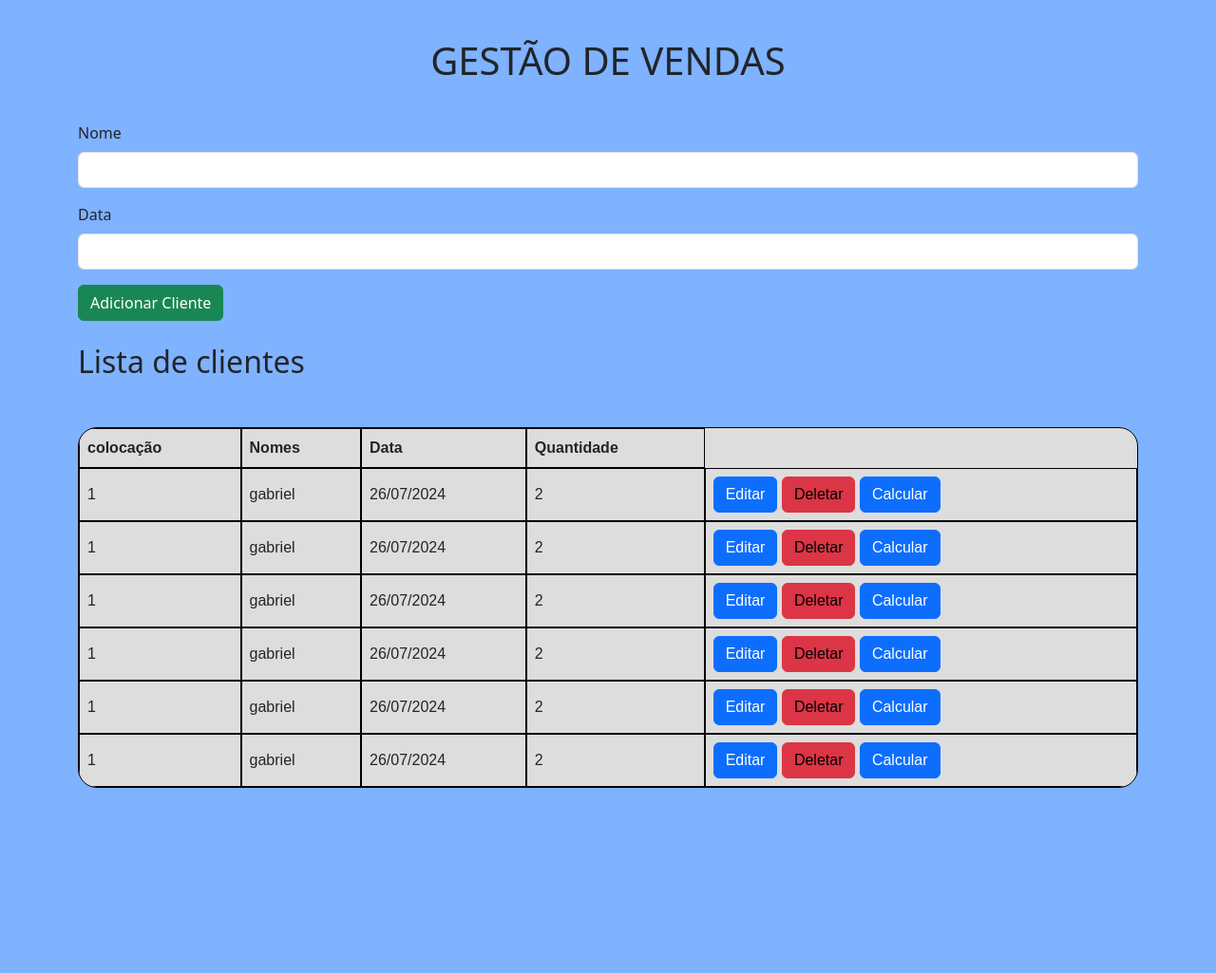
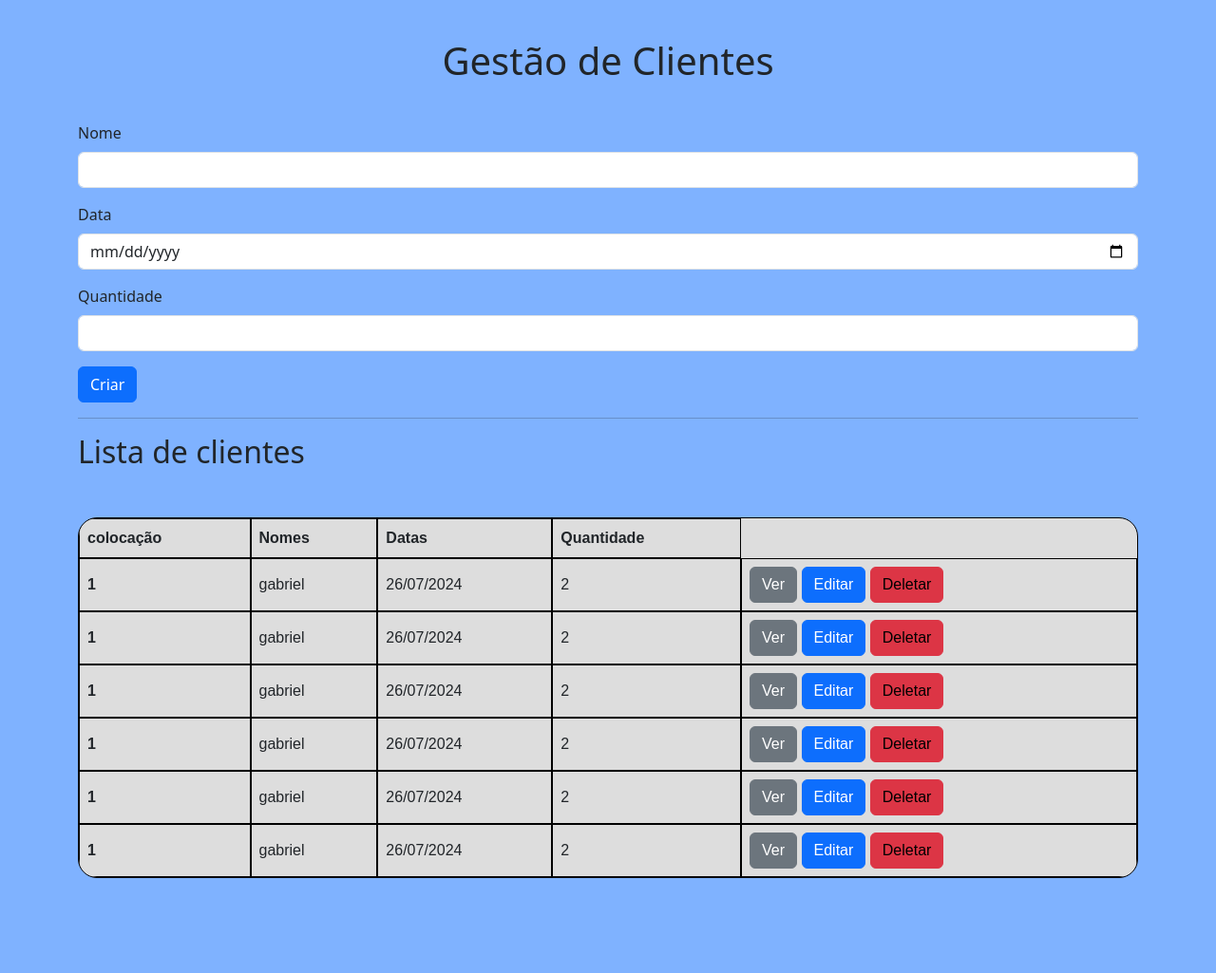
Before and after one commit to gabrielperes16/User_Management, a Flask app: page / in a window 1280 px wide. Shown: the whole page at 95% size. Before the commit the page ends 830 px from the top, so only its background shows below. Run offline with Flask 3, Linux system fonts and the light colour scheme.

Commit message:
Add files via upload

```diff
--- a/novo projeto/routes/cliente.py
+++ b/novo projeto/routes/cliente.py
@@ -1,49 +1,77 @@
-from flask import Blueprint, render_template, request, redirect, url_for
+from flask import Blueprint, render_template, request
 from database.cliente import CLIENTES
 
 cliente_route = Blueprint('cliente', __name__)
 
-# Documentation ⭳
-"""
-Rotas Clientes
-
-    - /clientes/ (GET) - Listar os clientes
-    - /clientes/ (POST) - Inserir um novo cliente
-    - /clientes/new (GET) - Formulário para novo cliente
-    - /clientes/<int:cliente_id> (GET) - Obter os dados de um cliente
-    - /clientes/<int:cliente_id>/edit (GET) - Renderizar um formulário para editar
-    - /clientes/<int:cliente_id>/update (PUT) - Atualizar os dados do cliente
-    - /clientes/<int:cliente_id>/delete (DELETE) - Deletar o cliente
-"""
-
 @cliente_route.route('/')
 def lista_clientes():
-    return render_template('lista_cliente.html', clientes=CLIENTES)
+    """ listar os clientes """
+    return render_template('lista_clientes.html', clientes=CLIENTES)
+
 
 @cliente_route.route('/', methods=['POST'])
-def inserir_clientes():
-    print(request.json)
-    return('ok')
+def inserir_cliente():
+    """ inserir os dados do cliente """
+
+    data = request.json
+
+    novo_usuario = {
+        "id": len(CLIENTES) + 1,
+        "nome": data['nome'],
+        "data": data['data'],
+        "quantidade": data['quantidade'],
+    }
+
+    CLIENTES.append(novo_usuario)
+    return render_template('item_cliente.html', cliente=novo_usuario)
+
+
 @cliente_route.route('/new')
 def form_cliente():
-    return render_template('form_edit_cliente.html')
+    """ formulario para cadastrar um cliente """
+    return render_template('form_cliente.html')
+
 
 @cliente_route.route('/<int:cliente_id>')
-def detalhe_clientes(cliente_id):
-    # Logic to get client details
-    return render_template('detalhe_cliente.html', cliente_id=cliente_id)
+def detalhe_cliente(cliente_id):
+    """ exibir detalhes do cliente """
+
+    cliente = list(filter(lambda c: c['id'] == cliente_id, CLIENTES))[0]
+    return render_template('detalhe_cliente.html', cliente=cliente)
+
 
 @cliente_route.route('/<int:cliente_id>/edit')
 def form_edit_cliente(cliente_id):
-    # Logic to get client details for editing
-    return render_template('form_edit_cliente.html', cliente_id=cliente_id)
+    """ formulario para editar um cliente """
+    cliente = None
+    for c in CLIENTES:
+        if c['id'] == cliente_id:
+            cliente = c
+
+    return render_template('form_cliente.html', cliente=cliente)
 
 @cliente_route.route('/<int:cliente_id>/update', methods=['PUT'])
-def atualizar_clientes(cliente_id):
-    # Logic to update client details
-    return redirect(url_for('cliente.detalhe_clientes', cliente_id=cliente_id))
+def atualizar_cliente(cliente_id):
+    """ atualizar informacoes do cliente """
+    cliente_editado = None
+    # obter dados do formulario de edicao
+    data = request.json
+
+    # obter usuario pelo id
+    for c in CLIENTES:
+        if c['id'] == cliente_id:
+            c['nome'] = data['nome']
+            c['data'] = data['data']
+            c["quantidade"]= data['quantidade']
+
+            cliente_editado = c
+
+    # editar usuario
+    return render_template('item_cliente.html', cliente=cliente_editado)
+
 
 @cliente_route.route('/<int:cliente_id>/delete', methods=['DELETE'])
-def deletar_clientes(cliente_id):
-    # Logic to delete client
-    return redirect(url_for('cliente.lista_clientes'))
+def deletar_cliente(cliente_id):
+    global CLIENTES
+    CLIENTES = [ c for c in CLIENTES if c['id'] != cliente_id ]
+    return {'deleted': 'ok'}
--- a/novo projeto/static/css/app.css
+++ b/novo projeto/static/css/app.css
@@ -35,6 +35,7 @@ table {
   border-collapse: separate;
   border-spacing: 0;
   overflow: hidden;
+  margin-bottom: 100px;
 }
 
 th, td {
--- a/novo projeto/templates/detalhe_cliente.html
+++ b/novo projeto/templates/detalhe_cliente.html
@@ -0,0 +1,5 @@
+<ul>
+    <li>ID: {{cliente.id}}</li>
+    <li>NOME: {{cliente.nome}}</li>
+    <li>DATA: {{cliente.data}}</li>
+</ul>
--- /dev/null
+++ b/novo projeto/templates/form_cliente.html
@@ -0,0 +1,36 @@
+<form class="c-form"
+        {% if cliente %}
+            action="{{ url_for('cliente.atualizar_cliente', cliente_id=cliente.id) }}"
+        {% else %}
+            action="{{ url_for('cliente.inserir_cliente') }}"
+        {% endif %}
+
+        method="{% if cliente %}PUT{% else %}POST{% endif %}"
+
+        {% if cliente %}
+            c-swap="#cliente-{{cliente.id}}"
+        {% else %}
+            c-append="#lista-clientes"
+        {% endif %}
+
+        c-reload-container="true">
+
+        <div class="mb-3">
+            <label class="form-label">Nome</label>
+            <input type="text" class="form-control" name="nome" {% if cliente %}value="{{ cliente.nome }}"{% endif %} required>
+        </div>
+
+        <div class="mb-3">
+            <label id="label-target" class="form-label">Data</label>
+            <input type="date" class="form-control" name="data" {% if cliente %}value="{{ cliente.data }}"{% endif %} required>
+        </div>
+
+        <div class="mb-3">
+            <label id="label-target" class="form-label">Quantidade</label>
+            <input type="number" class="form-control" name="quantidade" {% if cliente %}value="{{ cliente.quantidade }}"{% endif %} required>
+        </div>
+
+    <button type="submit" class="btn btn-primary">
+        {% if cliente %}Salvar{% else %}Criar{% endif %}
+    </button>
+</form>
--- a/novo projeto/templates/index.html
+++ b/novo projeto/templates/index.html
@@ -1,23 +1,48 @@
-<!DOCTYPE html>
+<!doctype html>
 <html lang="en">
+  <head>
+    <meta charset="utf-8">
+    <meta name="viewport" content="width=device-width, initial-scale=1">
+    <title>Bootstrap demo</title>
+    <link href="https://cdn.jsdelivr.net/npm/bootstrap@5.3.2/dist/css/bootstrap.min.css" rel="stylesheet" integrity="sha384-T3c6CoIi6uLrA9TneNEoa7RxnatzjcDSCmG1MXxSR1GAsXEV/Dwwykc2MPK8M2HN" crossorigin="anonymous">
+    <link rel="stylesheet" href="{{ url_for('static', filename='css/app.css')  }}">
+  </head>
+  <body>
 
-<head>
-  <meta charset="UTF-8">
-  <meta name="viewport" content="width=device-width, initial-scale=1.0">
-  <title>{{ titulo }}</title>
-  <link href="https://cdn.jsdelivr.net/npm/bootstrap@5.3.3/dist/css/bootstrap.min.css" rel="stylesheet"
-    integrity="sha384-QWTKZyjpPEjISv5WaRU9OFeRpok6YctnYmDr5pNlyT2bRjXh0JMhjY6hW+ALEwIH" crossorigin="anonymous">
-  <link rel="stylesheet" href="{{ url_for('static', filename='css/app.css') }}">
-</head>
+    <div class="container">
+      <h1 class="text-center">Gestão de Clientes</h1>
 
-<body>
-  <div class="container">
-      <h1>GESTÃO DE VENDAS</h1>
-  <div c-container="{{url_for('cliente.form_cliente')}}"> </div>
-  <br>
-  <h2>Lista de clientes</h2>
-  <div c-container="{{ url_for('cliente.lista_clientes') }}"></div>
-  </div>
-  <script src="{{ url_for('static', filename='js/cru.js') }}"></script>
-</body>
+      <!-- Formulário add cliente -->
+      <div id="form-cliente"
+          c-container="{{ url_for('cliente.form_cliente') }}"></div>
+
+      <hr>
+
+      <!-- Lista de clientes -->
+      <h2>Lista de clientes</h2>
+      <div c-container="{{ url_for('cliente.lista_clientes') }}"></div>
+    </div>
+
+    <div class="modal fade" id="exampleModal" tabindex="-1" aria-labelledby="exampleModalLabel" aria-hidden="true">
+      <div class="modal-dialog">
+        <div class="modal-content">
+          <div class="modal-header">
+            <h1 class="modal-title fs-5" id="exampleModalLabel">Modal title</h1>
+            <button type="button" class="btn-close" data-bs-dismiss="modal" aria-label="Close"></button>
+          </div>
+          <div class="modal-body" id="exibir-cliente"></div>
+          <div class="modal-footer">
+            <button type="button" class="btn btn-secondary" data-bs-dismiss="modal">Close</button>
+            <button type="button" class="btn btn-primary">Save changes</button>
+          </div>
+        </div>
+      </div>
+    </div>
+
+
+
+    <script src="https://cdn.jsdelivr.net/npm/bootstrap@5.3.2/dist/js/bootstrap.bundle.min.js" integrity="sha384-C6RzsynM9kWDrMNeT87bh95OGNyZPhcTNXj1NW7RuBCsyN/o0jlpcV8Qyq46cDfL" crossorigin="anonymous"></script>
+    <script src="{{ url_for('static', filename='js/cru.js')  }}"></script>
+
+  </body>
 </html>
--- /dev/null
+++ b/novo projeto/templates/item_cliente.html
@@ -0,0 +1,26 @@
+<tr id="cliente-{{cliente.id}}">
+    <th scope="row">{{ cliente.id }}</th>
+    <td>{{ cliente.nome }}</td>
+    <td>{{ cliente.data }}</td>
+    <td>{{ cliente.quantidade }}</td>
+    <td>
+        <button class="btn btn-secondary"
+            c-get="{{ url_for('cliente.detalhe_cliente', cliente_id=cliente.id) }}"
+            c-target="#exibir-cliente"
+            data-bs-toggle="modal" data-bs-target="#exampleModal">
+                Ver
+        </button>
+
+        <button class="btn btn-primary"
+            c-get="{{ url_for('cliente.form_edit_cliente', cliente_id=cliente.id) }}"
+            c-target="#form-cliente">
+                Editar
+        </button>
+
+        <button class="btn btn-danger"
+            c-delete="{{ url_for('cliente.deletar_cliente', cliente_id=cliente.id) }}"
+            c-remove-closest="tr">
+                Deletar
+        </button>
+    </td>
+</tr>
--- /dev/null
+++ b/novo projeto/templates/lista_clientes.html
@@ -0,0 +1,12 @@
+
+<table>
+  <tr>
+    <th scope="col">colocação</th>
+    <th scope="col">Nomes</th>
+    <th scope="col">Datas</th>
+    <th scope="col">Quantidade</th>
+  </tr>
+    {% for cliente in clientes %}
+        {% include 'item_cliente.html'%}
+    {% endfor %}
+</table>
```
